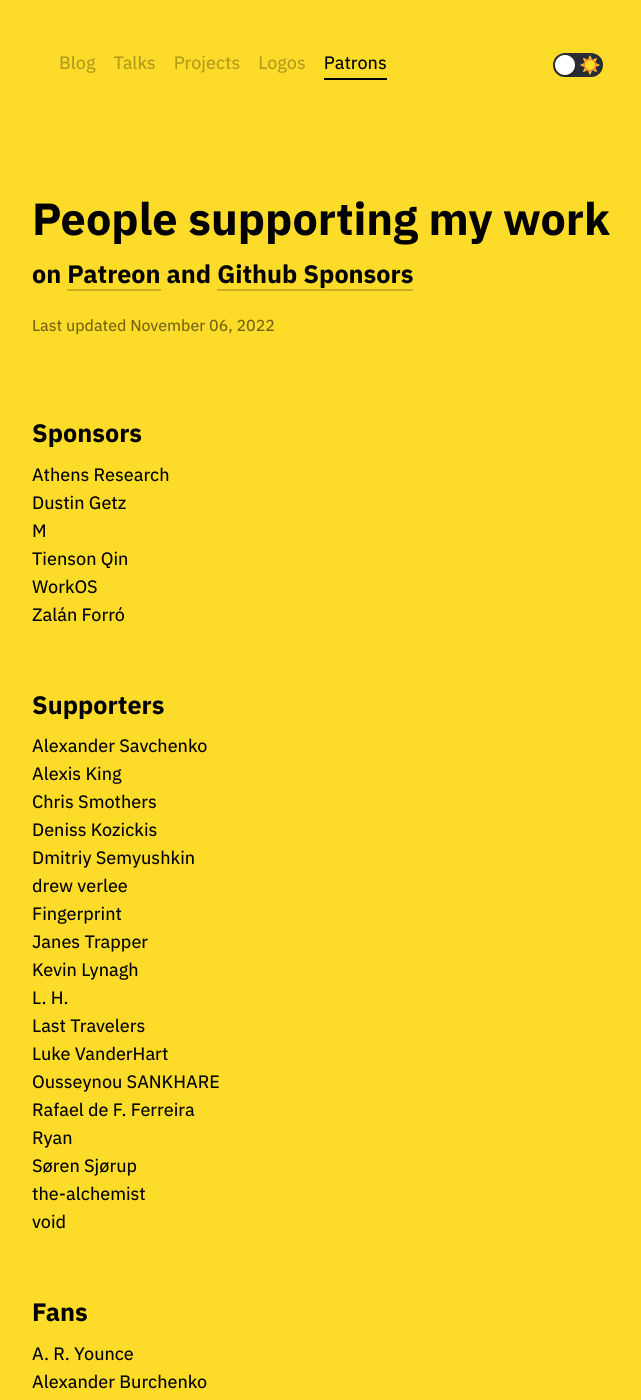
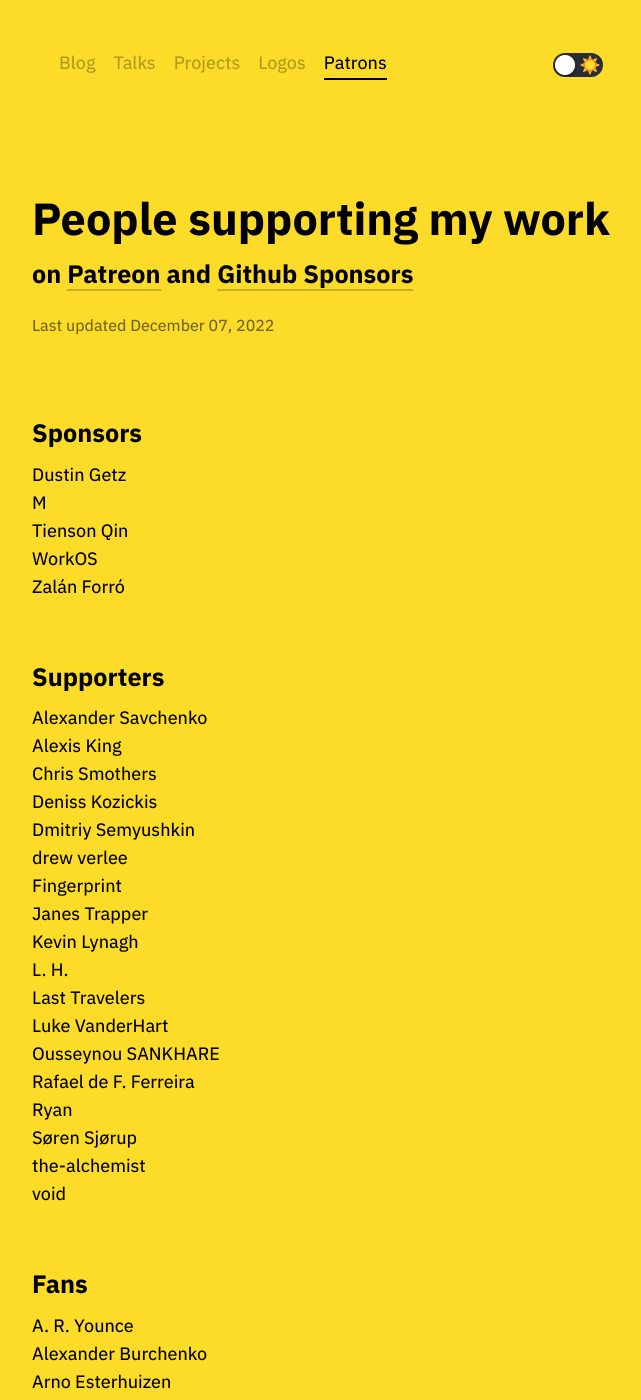
Before and after one commit to tonsky/tonsky.github.io, a Jekyll site: the page built from patrons/index.html, in a window 1280 px wide and 1400 px high. Shown: the whole window, without its empty margins (310-951 px from the left). Built offline with Jekyll 4.4.1, drawn with Linux system fonts in a browser that asks for light colours; some of the changed text lies outside the part shown.

Commit message:
Patrons update December 2022

```diff
--- a/patrons/index.html
+++ b/patrons/index.html
@@ -20,10 +20,9 @@
 
 <h1 class="title">People supporting my work</h1>
 <h2>on <a href="https://patreon.com/tonsky" target="_blank">Patreon</a> and <a href="https://github.com/sponsors/tonsky" target="_blank">Github Sponsors</a></h2>
-<div class="footer">Last updated November 06, 2022</div>
+<div class="footer">Last updated December 07, 2022</div>
 
 <h2>Sponsors</h2>
-<li>Athens Research</li>
 <li>Dustin Getz</li>
 <li>M</li>
 <li>Tienson Qin</li>
@@ -67,14 +66,13 @@
 <li>Freddy Wordingham</li>
 <li>Igor Matuszewski</li>
 <li>Ikuru Kanuma</li>
-<li>Ivan M</li>
 <li>Jeremy Field</li>
 <li>Jerome Hodges</li>
 <li>Kamol Chalermviriya</li>
-<li>M</li>
 <li>Matthew Downey</li>
 <li>Michael Geiger</li>
 <li>Modood Alvi</li>
+<li>Sammy Taylor</li>
 <li>Sean Jensen-Grey</li>
 <li>Sergey Serebryakov</li>
 <li>Tomi Joki-Korpela</li>
```
Also changed, not shown: other parts of patrons/index.html (+1 -1 lines).
